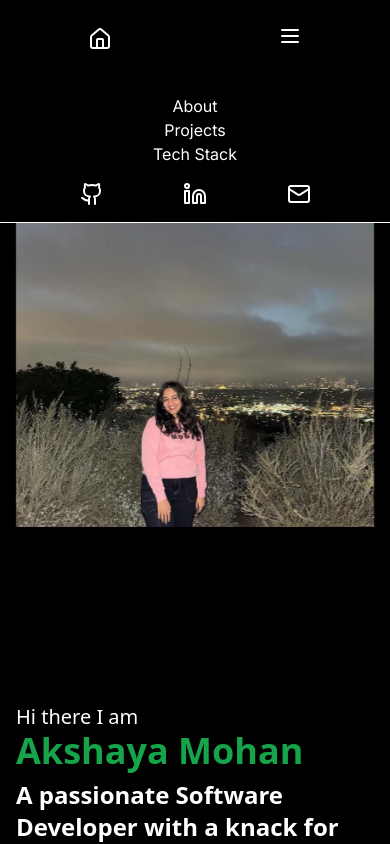
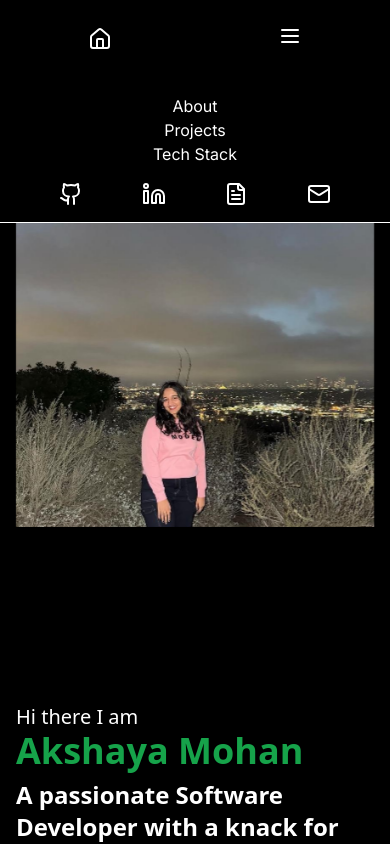
Before and after one commit to akshaya-244/akshaya-244.github.io, a Next.js app in the folder myportfolio/: page / in a window 390 px wide. Both pictures are taken after a click on the button 290 px from the left and 36 px from the top of the page. Shown: the top 844 px of the page. Built offline with nearby package versions, Linux system fonts and the light colour scheme.

Commit message:
Added resume in mobile version

```diff
--- a/myportfolio/components/Navbar.tsx
+++ b/myportfolio/components/Navbar.tsx
@@ -62,6 +62,9 @@ const Navbar = () => {
           <Link href="https://www.linkedin.com/in/24-akshaya-mohan/" onClick={toggleMenu}>
             <LinkedinIcon />
           </Link>
+          <Link className="hover:text-green-500" href="https://drive.google.com/file/d/15Ju3PFFZyrHfMJM303Kl0ZbhfoSYKbcd/view?usp=sharing">
+            <FileText />
+          </Link>
           <Link href="" onClick={toggleMenu}>
             <Mail />
           </Link>
```
Also changed, not shown: myportfolio/public/gettyimages-904418894.jpg (added).
